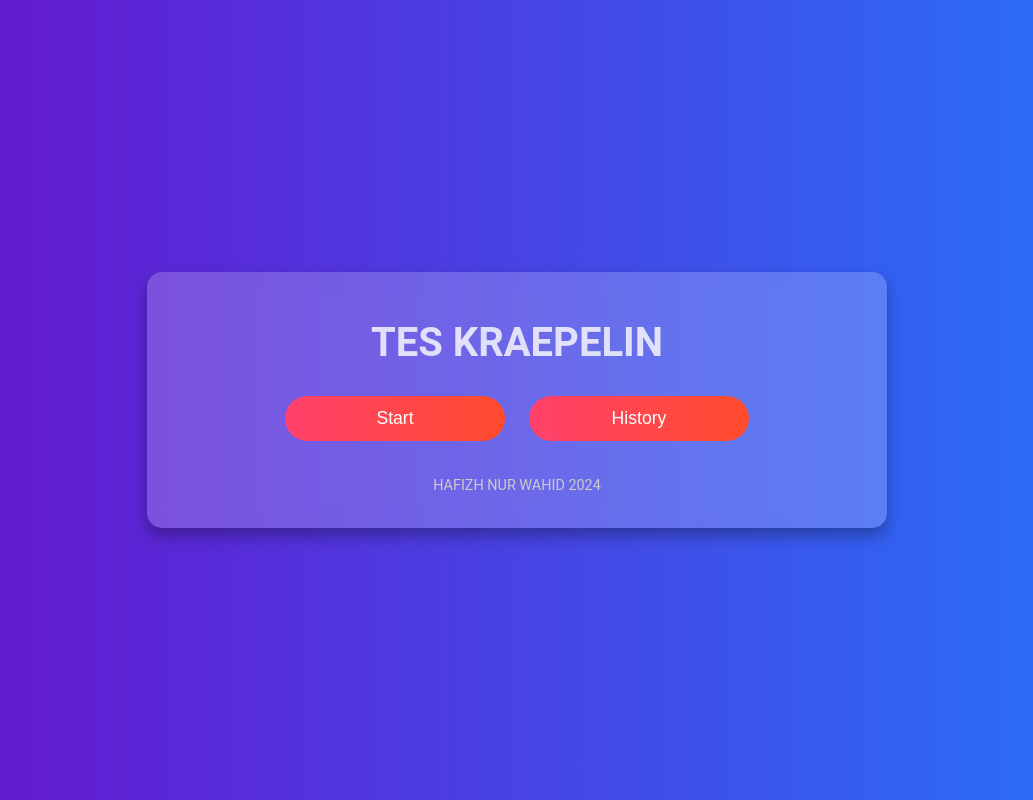
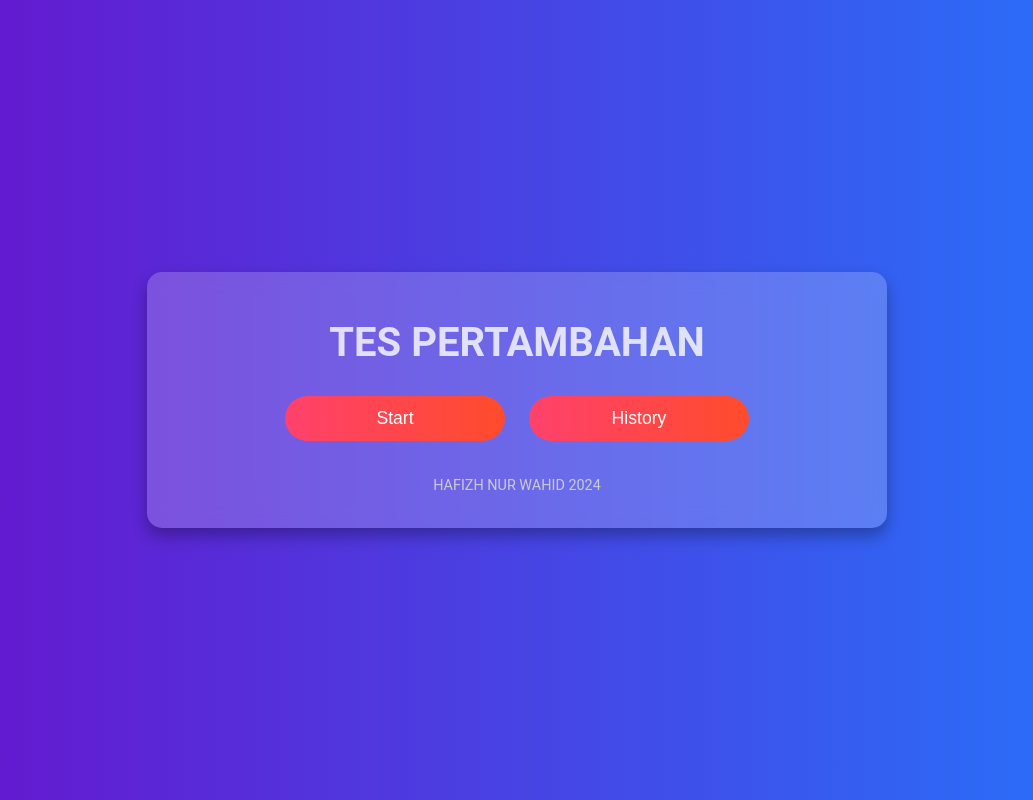
Before and after one commit to FizPoject24/Pertambahan, a plain HTML site: page index.html in a window 1280 px wide. Shown: the whole page, without its empty margins (123-1156 px from the left). Drawn offline with nearby package versions, Linux system fonts and the light colour scheme.

Commit message:
Update index.html

```diff
--- a/index.html
+++ b/index.html
@@ -5,7 +5,7 @@
     <meta charset="UTF-8" />
     <meta name="viewport" content="width=device-width, initial-scale=1.0" />
     <script src="https://cdn.jsdelivr.net/npm/chart.js"></script>
-    <title>Latihan Kraepelin</title>
+    <title>Latihan Pertambahan</title>
     <style>
         body {
             font-family: 'Roboto', sans-serif;
@@ -81,7 +81,7 @@
 </head>
 <body>
     <div class="container">
-        <h1 id="quiz-title">Tes Kraepelin</h1>
+        <h1 id="quiz-title">Tes Pertambahan</h1>
         <div class="menu" id="main-menu">
             <button onclick="showTimeSelect()">Start</button>
             <button onclick="showHistory()">History</button>
```
